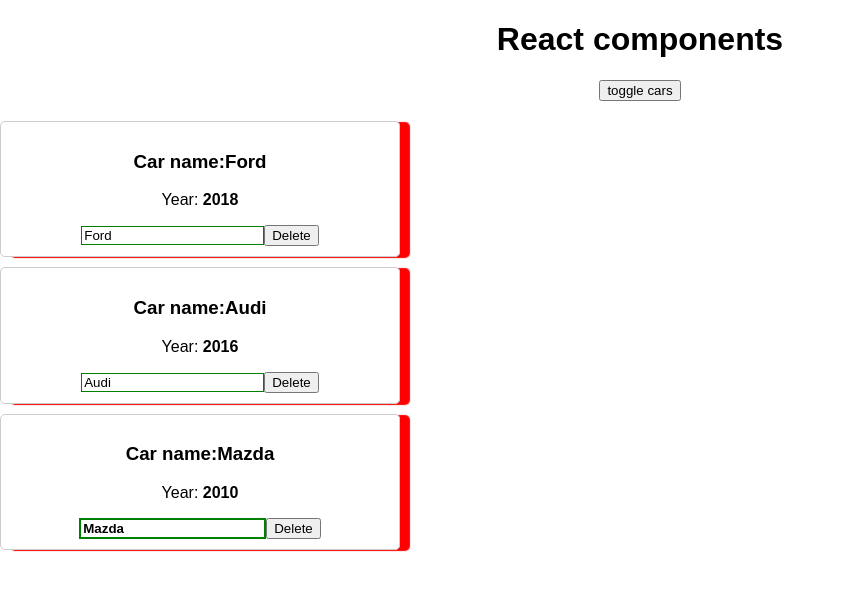
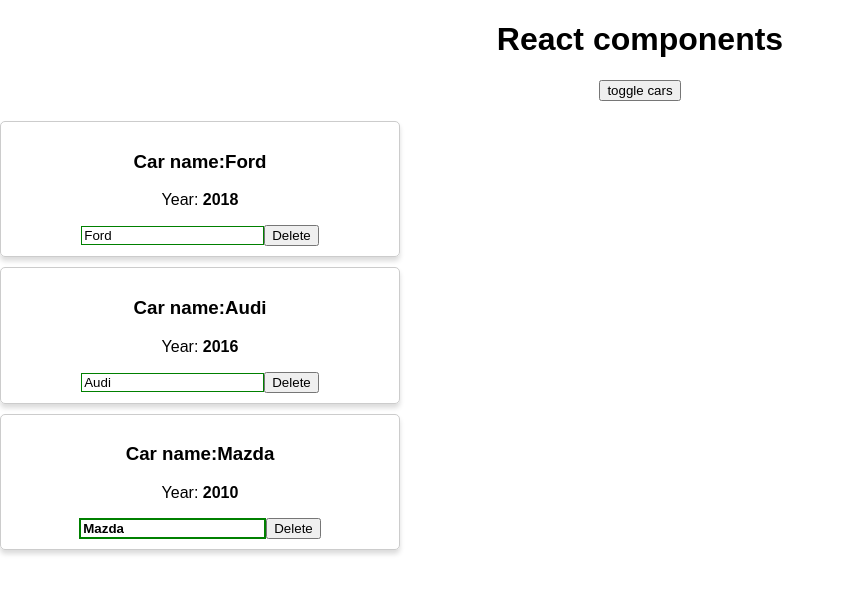
Before and after one commit to Home7-ru/react, a React (Create React App) app: page / in a window 1280 px wide. Both pictures are taken after a click on the button "toggle cars". Shown: the top 594 px of the page, without its empty margins (0-845 px from the left). Built offline with nearby package versions, Linux system fonts and the light colour scheme.

Commit message:
добавили radium компанент который добавляет новые фичи css в js

```diff
--- a/package.json
+++ b/package.json
@@ -3,6 +3,7 @@
   "version": "0.1.0",
   "private": true,
   "dependencies": {
+    "radium": "^0.26.0",
     "react": "^16.11.0",
     "react-dom": "^16.11.0",
     "react-scripts": "0.9.5"
--- a/src/Car/Car.css
+++ b/src/Car/Car.css
@@ -1,10 +1,9 @@
 .Car {
-    border:1px solid #ccc;
     margin-bottom: 10px;
     display: block;
     padding: 10px;
-    box-shadow: 10px 1px 1px red;
     border-radius: 5px;
+    transition: border, box-shadow .3s;
 }
 
 .input {}
--- a/src/Car/Car.js
+++ b/src/Car/Car.js
@@ -1,7 +1,10 @@
 import React from 'react';
+import Radium from 'radium'
 import './Car.css'
 // может быть так а может быть и без скобочек
 // const Car =(props)=>(
+
+
 const Car = props =>{
 
     const inputClasses=['input']
@@ -16,8 +19,17 @@ const Car = props =>{
         inputClasses.push('bold')
     }
 
+    const style={
+        border: '1px solid #ccc',
+        boxShadow: '0 4px 5px 0 rgba(0,0,0, .14)',
+        ':hover':{
+            border:'1px solid #aaa',
+            boxShadow:' 0 4px 15px 0 rgba(0,0,0, .25)'
+        }
+    }
+
     return (
-    <div className="Car">
+    <div className="Car" style={style}>
         <h3>Car name:{props.name}</h3>
         <p>Year: <strong>{props.year}</strong></p>
         <input type="text" onChange={props.onChangeName} value={props.name} className={inputClasses.join(' ')}/>
@@ -27,4 +39,4 @@ const Car = props =>{
 )
 
 }
-export default Car
+export default Radium(Car)
```
